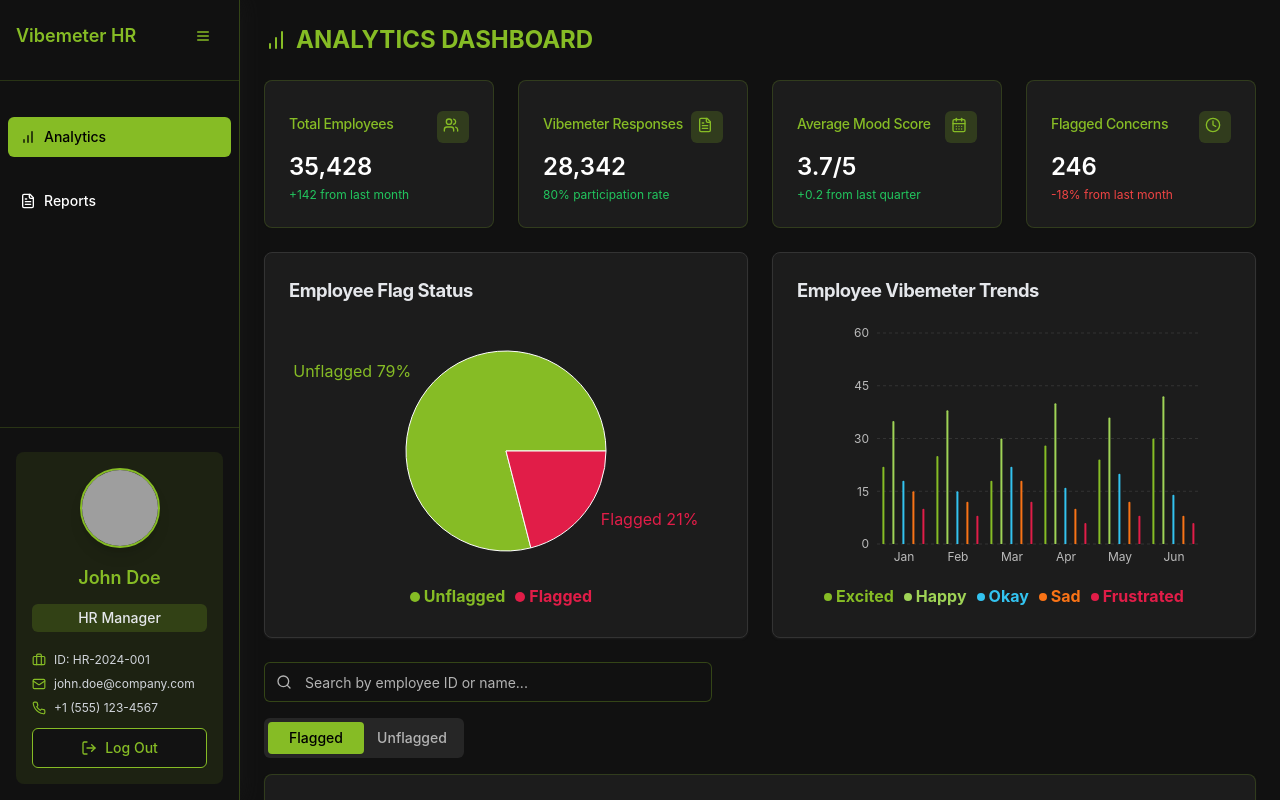
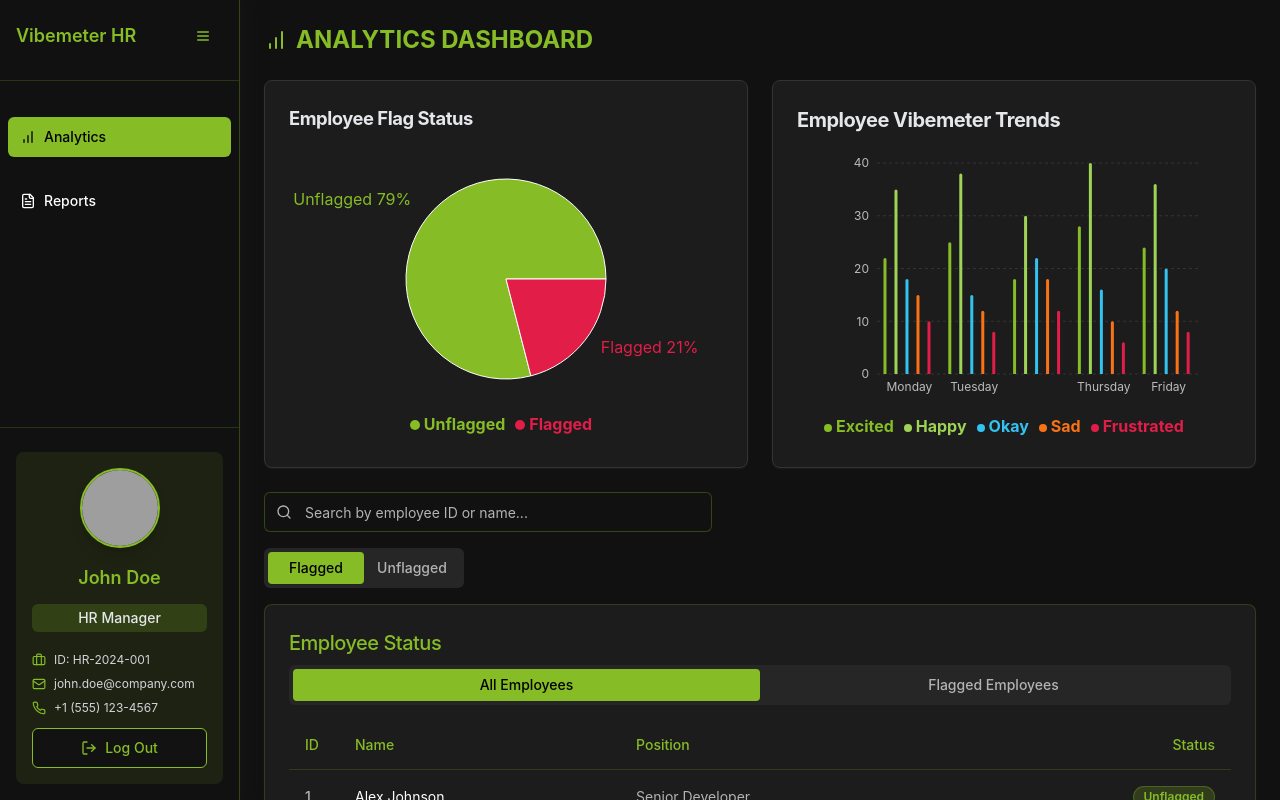
Before and after one commit to OPENSOFT-2025/ChatBot, a React (Vite) app: page / in a window 1280 px wide. Built offline with nearby package versions, Linux system fonts and the light colour scheme; grey boxes are pictures that could not be loaded.

Commit message:
Fix: Update charts and reports
- Updated bar graph x-axis labels.
- Removed employee status cards.
- Modified employee reports table.
- Adjusted graph heading font size.

```diff
--- a/src/components/hr/BarChart.tsx
+++ b/src/components/hr/BarChart.tsx
@@ -12,14 +12,13 @@ import {
 } from 'recharts';
 import { Card, CardContent, CardHeader, CardTitle } from '@/components/ui/card';
 
-// Updated data to reflect Vibemeter emotional states
+// Updated data to reflect weekdays instead of months
 const data = [
-  { month: 'Jan', Excited: 22, Happy: 35, Okay: 18, Sad: 15, Frustrated: 10 },
-  { month: 'Feb', Excited: 25, Happy: 38, Okay: 15, Sad: 12, Frustrated: 8 },
-  { month: 'Mar', Excited: 18, Happy: 30, Okay: 22, Sad: 18, Frustrated: 12 },
-  { month: 'Apr', Excited: 28, Happy: 40, Okay: 16, Sad: 10, Frustrated: 6 },
-  { month: 'May', Excited: 24, Happy: 36, Okay: 20, Sad: 12, Frustrated: 8 },
-  { month: 'Jun', Excited: 30, Happy: 42, Okay: 14, Sad: 8, Frustrated: 6 },
+  { day: 'Monday', Excited: 22, Happy: 35, Okay: 18, Sad: 15, Frustrated: 10 },
+  { day: 'Tuesday', Excited: 25, Happy: 38, Okay: 15, Sad: 12, Frustrated: 8 },
+  { day: 'Wednesday', Excited: 18, Happy: 30, Okay: 22, Sad: 18, Frustrated: 12 },
+  { day: 'Thursday', Excited: 28, Happy: 40, Okay: 16, Sad: 10, Frustrated: 6 },
+  { day: 'Friday', Excited: 24, Happy: 36, Okay: 20, Sad: 12, Frustrated: 8 },
 ];
 
 export function HRBarChart() {
@@ -37,7 +36,7 @@ export function HRBarChart() {
   return (
     <Card className={`shadow-card overflow-hidden ${isAnimating ? 'chart-appear' : ''}`}>
       <CardHeader className="pb-2">
-        <CardTitle className="text-[1.15rem] font-bold text-gray-200">Employee Vibemeter Trends</CardTitle>
+        <CardTitle className="text-[1.25rem] font-bold text-gray-200">Employee Vibemeter Trends</CardTitle>
       </CardHeader>
       <CardContent>
         <div className="h-[300px] w-full">
@@ -54,7 +53,7 @@ export function HRBarChart() {
             >
               <CartesianGrid strokeDasharray="3 3" stroke="#333" vertical={false} />
               <XAxis
-                dataKey="month"
+                dataKey="day"
                 axisLine={false}
                 tickLine={false}
                 tick={{ fill: '#bbb', fontSize: 12 }}
--- a/src/pages/Index.tsx
+++ b/src/pages/Index.tsx
@@ -5,8 +5,7 @@ import { HRPieChart } from "@/components/hr/PieChart";
 import { Sidebar } from "@/components/hr/Sidebar";
 import { EmployeeTable } from "@/components/hr/EmployeeTable";
 import { EmployeeReports } from "@/components/hr/EmployeeReports";
-import { StatsCard } from "@/components/hr/StatsCard";
-import { Users, FileText, CalendarDays, Clock, BarChart as BarChartIcon, Search } from "lucide-react";
+import { BarChart as BarChartIcon, FileText, Search } from "lucide-react";
 import { Card, CardContent, CardHeader, CardTitle } from "@/components/ui/card";
 import { Tabs, TabsContent, TabsList, TabsTrigger } from "@/components/ui/tabs";
 import { Input } from "@/components/ui/input";
@@ -42,45 +41,6 @@ const Index = () => {
               <BarChartIcon size={24} className="text-hr-green" />
               ANALYTICS DASHBOARD
             </h2>
-
-            <div className={`grid grid-cols-1 md:grid-cols-2 lg:grid-cols-4 gap-6 ${isLoaded ? 'scale-in' : 'opacity-0'}`}>
-              <StatsCard
-                title="Total Employees"
-                value="35,428"
-                description="+142 from last month"
-                icon={<Users size={16} />}
-                trend="up"
-                className="animate-slide-in-left"
-                style={{ animationDelay: '0.1s' }}
-              />
-              <StatsCard
-                title="Vibemeter Responses"
-                value="28,342"
-                description="80% participation rate"
-                icon={<FileText size={16} />}
-                trend="up"
-                className="animate-slide-in-left"
-                style={{ animationDelay: '0.2s' }}
-              />
-              <StatsCard
-                title="Average Mood Score"
-                value="3.7/5"
-                description="+0.2 from last quarter"
-                icon={<CalendarDays size={16} />}
-                trend="up"
-                className="animate-slide-in-left"
-                style={{ animationDelay: '0.3s' }}
-              />
-              <StatsCard
-                title="Flagged Concerns"
-                value="246"
-                description="-18% from last month"
-                icon={<Clock size={16} />}
-                trend="down"
-                className="animate-slide-in-left"
-                style={{ animationDelay: '0.4s' }}
-              />
-            </div>
 
             <div className={`grid grid-cols-1 lg:grid-cols-2 gap-6 ${isLoaded ? 'scale-in' : 'opacity-0'}`}>
               <HRPieChart />
@@ -139,22 +99,7 @@ const Index = () => {
                 </div>
               </div>
 
-              <Tabs defaultValue="flagged" className="w-full">
-                <TabsList className="grid w-[200px] grid-cols-2 mb-4">
-                  <TabsTrigger value="flagged" className="data-[state=active]:bg-hr-green data-[state=active]:text-black">
-                    Flagged
-                  </TabsTrigger>
-                  <TabsTrigger value="unflagged" className="data-[state=active]:bg-hr-green data-[state=active]:text-black">
-                    Unflagged
-                  </TabsTrigger>
-                </TabsList>
-                <TabsContent value="flagged">
-                  <EmployeeReports />
-                </TabsContent>
-                <TabsContent value="unflagged">
-                  <EmployeeReports />
-                </TabsContent>
-              </Tabs>
+              <EmployeeReports />
             </div>
           </div>
         </div>
```
Also changed, not shown: src/components/hr/EmployeeReports.tsx (+79 -18 lines).
